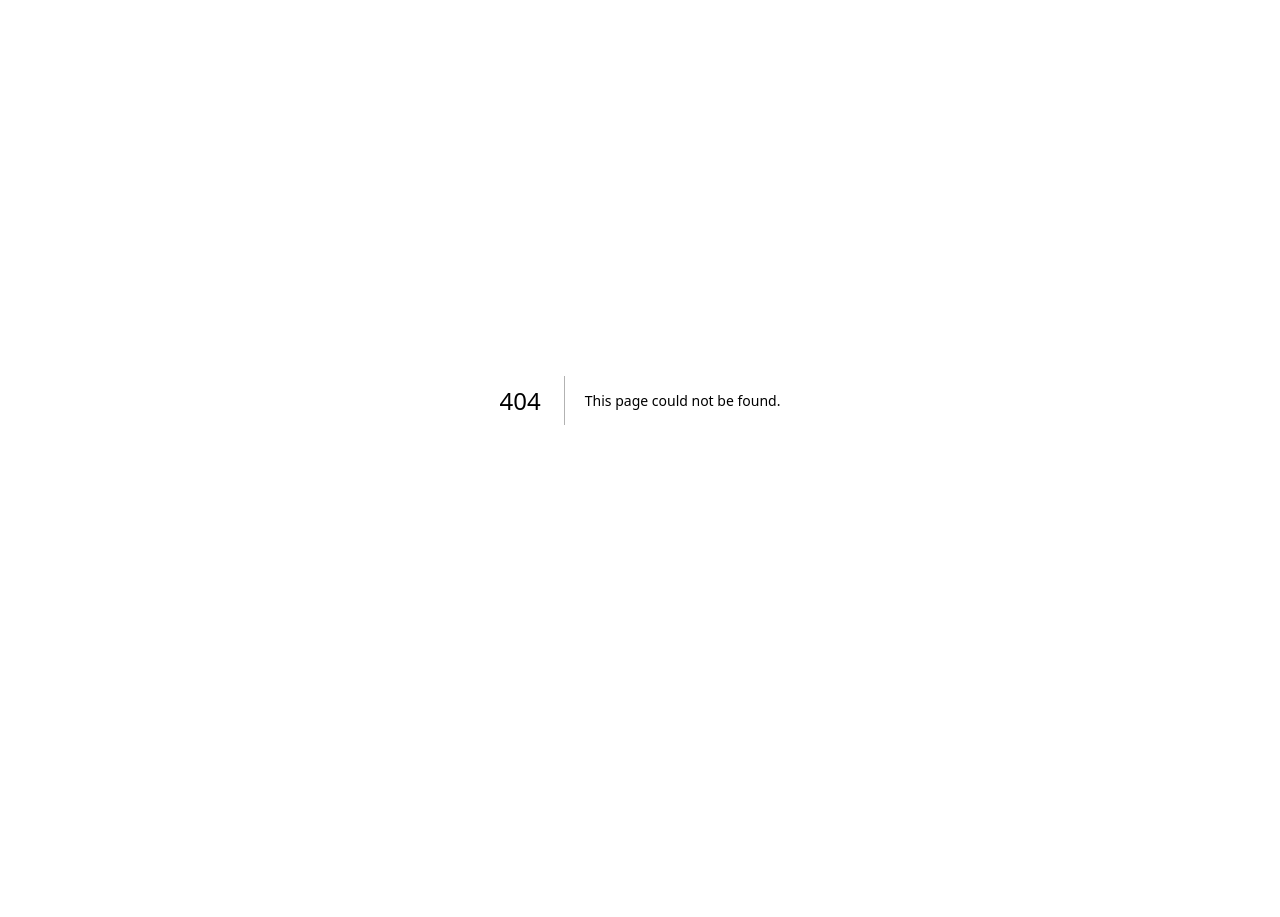
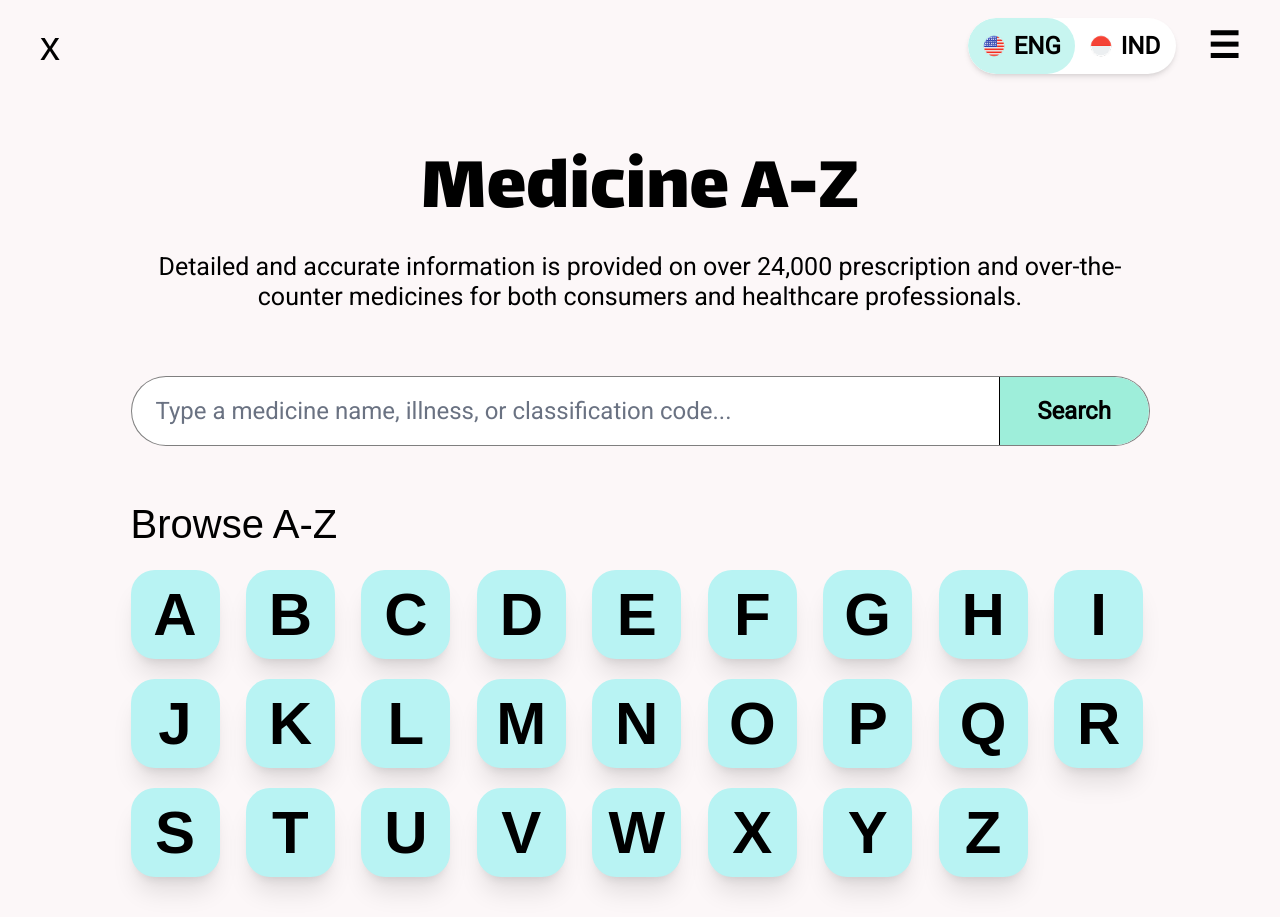
Before and after one commit to BoviliusMeidi/PharmaCheck, a Next.js app: page /categories/medicine/a-z in a window 1280 px wide. Before the commit this address had no page. Before the commit the page ends 800 px from the top, so only its background shows below. Built offline with nearby package versions, Linux system fonts and the light colour scheme.

Commit message:
feat : categories a-z page

```diff
--- /dev/null
+++ b/src/app/categories/medicine/a-z/page.js
@@ -0,0 +1,36 @@
+'use client';
+
+import Link from 'next/link';
+import SearchForm from '@/components/SearchForm';
+import MenuBar from '@/components/MenuBar';
+
+export default function AZPage() {
+    return (
+        <div className="relative bg-[#FCF7F8] m-0 min-h-screen flex flex-col">
+            <MenuBar />
+            <div className="flex-1 flex justify-center px-8">
+                <div className="py-10 px-8 max-w-[1083px] text-center">
+                    <div className='font-title text-[80px]'>Medicine A-Z</div>
+                    <div className="text-black mx-auto font-description text-[25px] font-normal mb-16 leading-[1.2]">
+                        Detailed and accurate information is provided on over 24,000 prescription and over-the-counter medicines for both consumers and healthcare professionals.
+                    </div>
+                    <div className="w-full mx-auto flex justify-center">
+                        <SearchForm title={"Search"} objective={"product"}/>
+                    </div>
+                    <div className="mt-12">
+                        <div className="text-left text-[40px] font-normal mb-4">Browse A-Z</div>
+                        <div className="grid grid-cols-9 gap-[20px] justify-center mx-auto">
+                            {'ABCDEFGHIJKLMNOPQRSTUVWXYZ'.split('').map(letter => (
+                                <Link href={`/categories/medicine/a-z/${letter}`} key={letter}>
+                                    <div className="w-[89px] h-[89px] bg-[#B8F3F3] rounded-3xl flex items-center justify-center text-black text-[60px] font-bold shadow-xl cursor-pointer hover:bg-[#a0e5e5]">
+                                        {letter}
+                                    </div>
+                                </Link>
+                            ))}
+                        </div>
+                    </div>
+                </div>
+            </div>
+        </div>
+    );
+};
```
